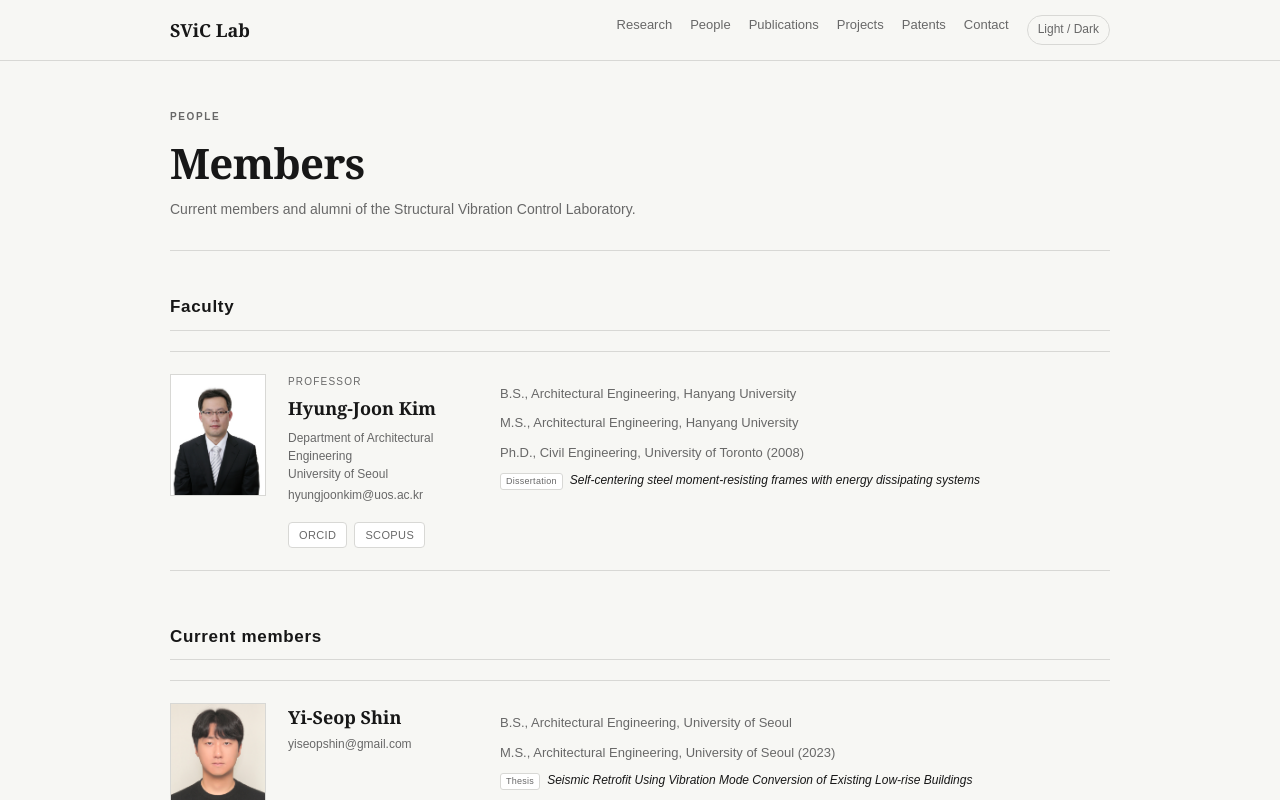
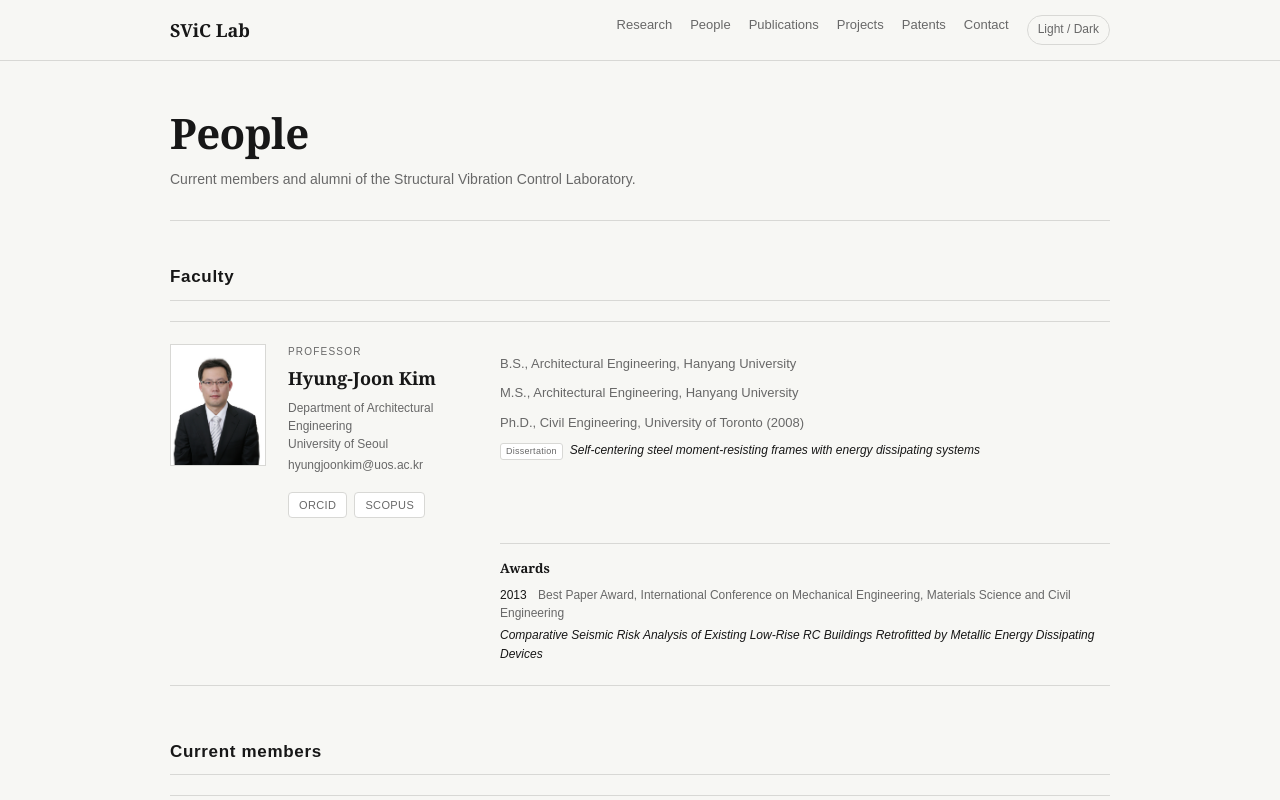
Before and after one commit to sviclab/sviclab.github.io, a Next.js app: page /people in a window 1280 px wide. Shown: the top 800 px of the page. Built offline with nearby package versions, Linux system fonts and the light colour scheme.

Commit message:
Add faculty award and align page titles

```diff
--- a/app/components/PageHero.tsx
+++ b/app/components/PageHero.tsx
@@ -1,3 +1,3 @@
-export default function PageHero({ eyebrow, title, description }: { eyebrow: string; title: string; description: string }) {
-  return <header className="page-hero page-width"><p className="eyebrow">{eyebrow}</p><h1>{title}</h1><p>{description}</p></header>;
+export default function PageHero({ title, description }: { eyebrow?: string; title: string; description: string }) {
+  return <header className="page-hero page-width"><h1>{title}</h1><p>{description}</p></header>;
 }
--- a/app/patents/page.tsx
+++ b/app/patents/page.tsx
@@ -13,5 +13,5 @@ export default function Page(){
     const certificate=certificateByPatent[p.number];
     return{id:`pat-${p.number}`,side:p.registrationDate,title:titles[p.number]||p.title,meta:'Registered · Korea',detail:[p.registrationNumber&&`Registration ${p.registrationNumber}`,p.applicationNumber&&`Application ${p.applicationNumber}`,p.inventorCount&&`${p.inventorCount} inventors`].filter(Boolean).join(' · '),group:'Registered',year:Number(p.registrationDate.slice(0,4)),image:certificate?`/assets/patent-certificates/certificate-${certificate}.png`:undefined};
   }).sort((a,b)=>b.side.localeCompare(a.side));
-  return <><PageHero eyebrow="Patents" title="Intellectual Property" description={`${data.counts.patents} registered patents in seismic retrofit, vibration control, and building-envelope systems.`}/><section className="content-section page-width"><div className="section-title"><h2>Patent records</h2><p>{records.length} records · Click a certificate to enlarge</p></div><RecordExplorer records={records} groups={['Registered']}/></section></>;
+  return <><PageHero title="Patents" description={`${data.counts.patents} registered patents in seismic retrofit, vibration control, and building-envelope systems.`}/><section className="content-section page-width"><div className="section-title"><h2>Patent records</h2><p>{records.length} records · Click a certificate to enlarge</p></div><RecordExplorer records={records} groups={['Registered']}/></section></>;
 }
--- a/app/people.css
+++ b/app/people.css
@@ -77,6 +77,39 @@
 }
 
 .member-email a:hover {
+  color: var(--ink);
+}
+
+.faculty-awards {
+  grid-column: 3;
+  margin-top: 3px;
+  padding-top: 14px;
+  border-top: 1px solid var(--line);
+}
+
+.faculty-awards h4 {
+  margin: 0 0 7px;
+  color: var(--ink);
+  font-family: var(--serif);
+  font-size: 13px;
+  font-weight: 600;
+}
+
+.faculty-awards p {
+  margin: 0;
+  color: var(--muted);
+  font-size: 12px;
+  line-height: 1.55;
+}
+
+.faculty-awards p span {
+  margin-right: 8px;
+  color: var(--ink);
+  font-variant-numeric: tabular-nums;
+}
+
+.faculty-awards .award-work {
+  margin-top: 3px;
   color: var(--ink);
 }
 
@@ -207,6 +240,10 @@
     margin-top: 0;
   }
 
+  .faculty-awards {
+    grid-column: 1 / -1;
+  }
+
   .patent-record {
     grid-template-columns: 72px 1fr;
   }
--- a/app/people/page.tsx
+++ b/app/people/page.tsx
@@ -121,7 +121,7 @@ function MemberRow({ image, name, email, education, role }: { image?: string; na
 
 export default function Page() {
   return <>
-    <PageHero eyebrow="People" title="Members" description="Current members and alumni of the Structural Vibration Control Laboratory." />
+    <PageHero title="People" description="Current members and alumni of the Structural Vibration Control Laboratory." />
     <section className="content-section page-width">
       <div className="section-title"><h2>Faculty</h2></div>
       <div className="member-directory faculty-directory">
@@ -142,6 +142,11 @@ export default function Page() {
             { degree: 'M.S., Architectural Engineering, Hanyang University' },
             { degree: 'Ph.D., Civil Engineering, University of Toronto (2008)', thesis: { kind: 'Dissertation', title: 'Self-centering steel moment-resisting frames with energy dissipating systems', url: 'https://utoronto.scholaris.ca/items/1412ce8e-00c7-4f07-a9a1-97cb522356ef' } },
           ]} />
+          <div className="faculty-awards">
+            <h4>Awards</h4>
+            <p><span>2013</span> Best Paper Award, International Conference on Mechanical Engineering, Materials Science and Civil Engineering</p>
+            <p className="award-work"><em>Comparative Seismic Risk Analysis of Existing Low-Rise RC Buildings Retrofitted by Metallic Energy Dissipating Devices</em></p>
+          </div>
         </article>
       </div>
 
--- a/app/projects/page.tsx
+++ b/app/projects/page.tsx
@@ -93,8 +93,7 @@ export default function Page(){
 
   return <>
     <PageHero
-      eyebrow="Projects"
-      title="Research Projects"
+      title="Projects"
       description={`${records.length} research projects supported by government, public-sector, and industry partners. Multi-year projects are listed once using their full project periods.`}
     />
     <section className="content-section page-width">
--- a/app/publications/page.tsx
+++ b/app/publications/page.tsx
@@ -30,7 +30,7 @@ export default function Page() {
   })).sort((a, b) => (b.year || 0) - (a.year || 0) || b.id.localeCompare(a.id));
 
   return <>
-    <PageHero eyebrow="Publications" title="Research Outputs" description="Journal articles and conference contributions." />
+    <PageHero title="Publications" description="Journal articles and conference contributions." />
     <section className="content-section page-width publication-groups">
       <details className="publication-group">
         <summary><span>Journal Articles</span><small>{publications.length} records</small></summary>
--- a/app/research/page.tsx
+++ b/app/research/page.tsx
@@ -1,2 +1,2 @@
 import type {Metadata} from 'next';import PageHero from '../components/PageHero';
-export const metadata:Metadata={title:'Research | SViC Lab'};const areas=[['seismic','Seismic Performance','Nonlinear static and dynamic analysis, collapse fragility, and risk-based assessment of structural systems.'],['control','Vibration Control','Experimental and analytical studies of seismic isolation, damping devices, and energy-dissipation systems.'],['steel','Steel Structures','Seismic behavior of braced frames, gusset plates, modular connections, and industrial pipe racks.'],['nonstructural','Nonstructural Components','Shake-table testing and fragility assessment of partitions, ceilings, and freestanding equipment.']];export default function Page(){return <><PageHero eyebrow="Research" title="Research Areas" description="Experimental testing, nonlinear numerical analysis, and probabilistic performance assessment."/><section className="content-section page-width"><div className="cards">{areas.map(([id,title,text],i)=><article className="info-card" id={id} key={id}><p className="eyebrow">0{i+1}</p><h2>{title}</h2><p>{text}</p></article>)}</div></section></>}
+export const metadata:Metadata={title:'Research | SViC Lab'};const areas=[['seismic','Seismic Performance','Nonlinear static and dynamic analysis, collapse fragility, and risk-based assessment of structural systems.'],['control','Vibration Control','Experimental and analytical studies of seismic isolation, damping devices, and energy-dissipation systems.'],['steel','Steel Structures','Seismic behavior of braced frames, gusset plates, modular connections, and industrial pipe racks.'],['nonstructural','Nonstructural Components','Shake-table testing and fragility assessment of partitions, ceilings, and freestanding equipment.']];export default function Page(){return <><PageHero title="Research" description="Experimental testing, nonlinear numerical analysis, and probabilistic performance assessment."/><section className="content-section page-width"><div className="cards">{areas.map(([id,title,text],i)=><article className="info-card" id={id} key={id}><p className="eyebrow">0{i+1}</p><h2>{title}</h2><p>{text}</p></article>)}</div></section></>}
```
